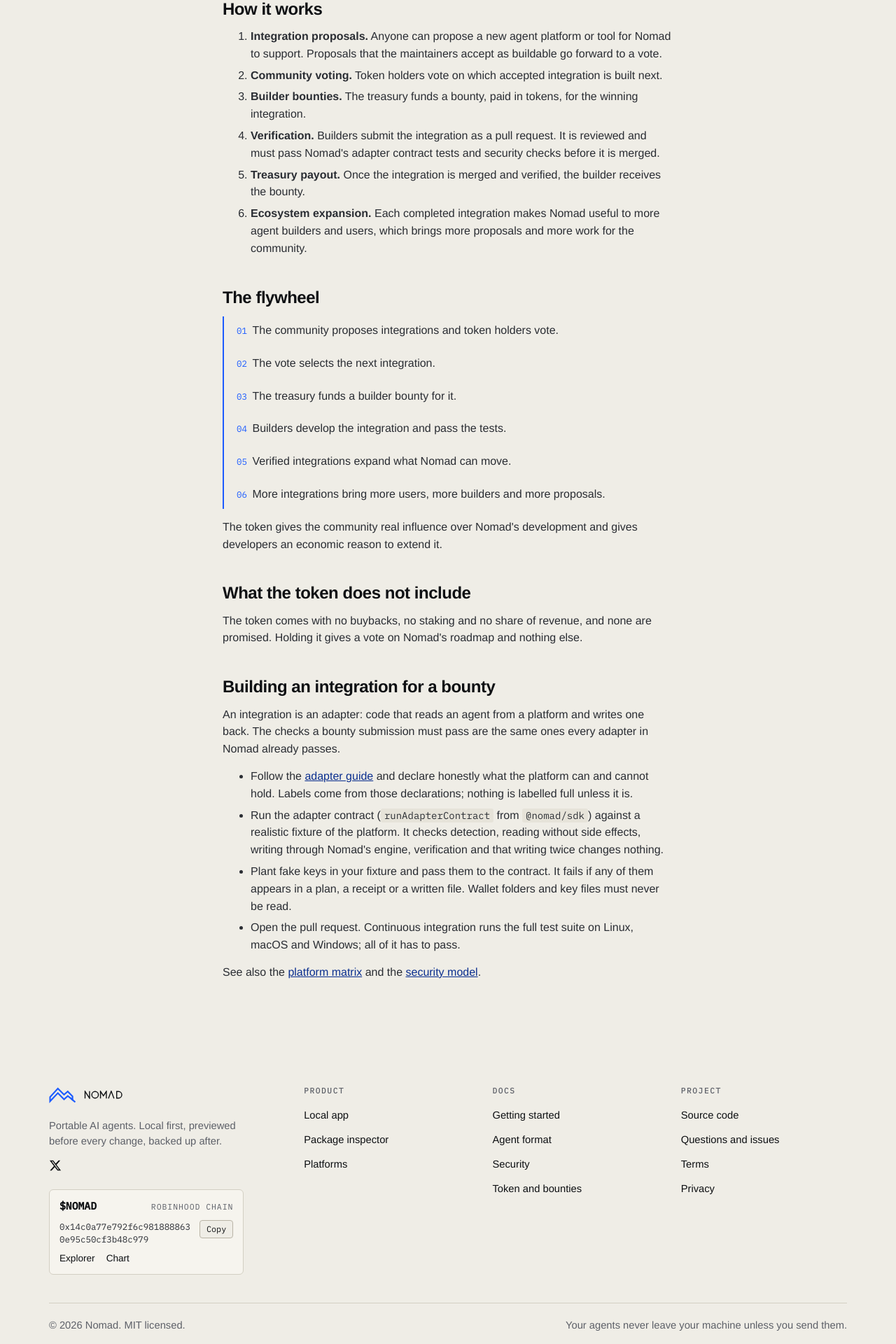
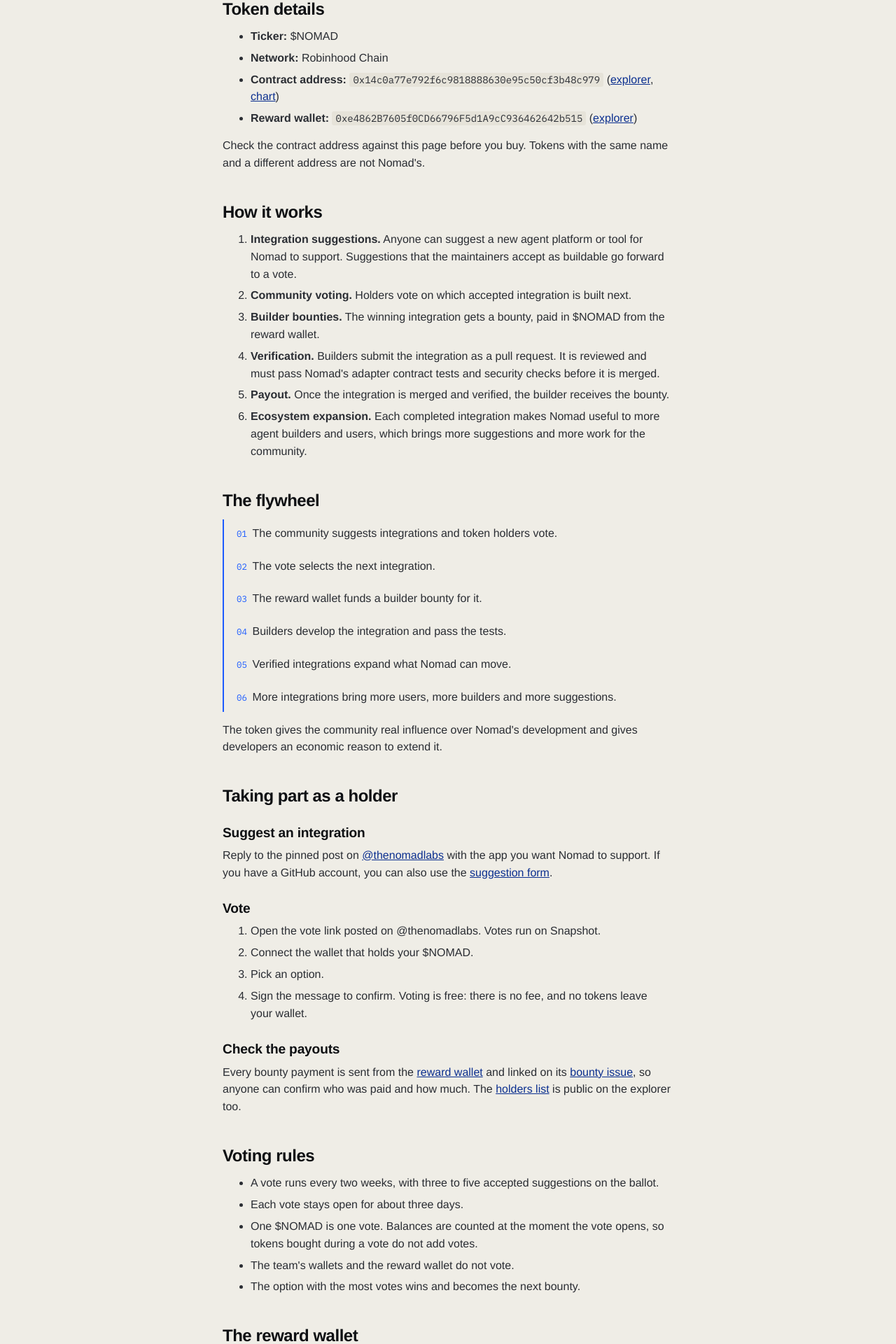
Before and after one commit to kadiri-seer/nomad, a Next.js app in the folder apps/web/: page /docs/token in a window 1280 px wide. Shown: the part 360-2280 px from the top of the page at 70% size. Built offline with nearby package versions, Linux system fonts and the light colour scheme; no server answers.

Commit message:
docs: add voting, reward wallet and holder steps to token page
Lists the token contract and the Safe reward wallet, explains how holders suggest integrations, vote on Snapshot and check payouts, and sets the voting rules. Adds GitHub forms for integration suggestions and bounties.

```diff
--- a/apps/web/app/docs/token/page.tsx
+++ b/apps/web/app/docs/token/page.tsx
@@ -1,18 +1,23 @@
 import Link from "next/link";
 import { REPO_URL } from "@/components/SiteFooter";
+import { X_HANDLE, X_URL } from "@/components/Social";
+import { REWARD_SAFE, REWARD_SAFE_URL, SNAPSHOT_URL, TOKEN_CA, TOKEN_CHAIN, TOKEN_CHART_URL, TOKEN_EXPLORER_URL, TOKEN_HOLDERS_URL, TOKEN_TICKER } from "@/lib/token";
 
 export const metadata = {
   title: "Token and builder bounties",
-  description: "How Nomad's token coordinates which integrations get built next and funds the builders who make them."
+  description: "How $NOMAD holders choose which integrations Nomad gets next, and how builders are paid for delivering them."
 };
 
+const PROPOSAL_URL = `${REPO_URL}/issues/new?template=integration-proposal.yml`;
+const BOUNTIES_URL = `${REPO_URL}/issues?q=is%3Aissue+in%3Atitle+%22%5BBounty%5D%22`;
+
 const FLYWHEEL = [
-  "The community proposes integrations and token holders vote.",
+  "The community suggests integrations and token holders vote.",
   "The vote selects the next integration.",
-  "The treasury funds a builder bounty for it.",
+  "The reward wallet funds a builder bounty for it.",
   "Builders develop the integration and pass the tests.",
   "Verified integrations expand what Nomad can move.",
-  "More integrations bring more users, more builders and more proposals."
+  "More integrations bring more users, more builders and more suggestions."
 ];
 
 export default function Token() {
@@ -21,28 +26,45 @@ export default function Token() {
       <p className="label">Documentation</p>
       <h1>Token and builder bounties</h1>
       <p>
-        Nomad&apos;s token has two jobs: governance and funding development. Token holders decide which integrations Nomad gets next, and the treasury pays the builders who deliver them. The token coordinates the people deciding what Nomad becomes and the builders making it happen.
+        {TOKEN_TICKER} has two jobs: governance and funding development. Holders decide which integrations Nomad gets next, and the reward wallet pays the builders who deliver them. The token coordinates the people deciding what Nomad becomes and the builders making it happen.
       </p>
+
+      <h2>Token details</h2>
+      <ul>
+        <li>
+          <strong>Ticker:</strong> {TOKEN_TICKER}
+        </li>
+        <li>
+          <strong>Network:</strong> {TOKEN_CHAIN}
+        </li>
+        <li>
+          <strong>Contract address:</strong> <code className="break">{TOKEN_CA}</code> (<a href={TOKEN_EXPLORER_URL}>explorer</a>, <a href={TOKEN_CHART_URL}>chart</a>)
+        </li>
+        <li>
+          <strong>Reward wallet:</strong> <code className="break">{REWARD_SAFE}</code> (<a href={REWARD_SAFE_URL}>explorer</a>)
+        </li>
+      </ul>
+      <p>Check the contract address against this page before you buy. Tokens with the same name and a different address are not Nomad&apos;s.</p>
 
       <h2>How it works</h2>
       <ol>
         <li>
-          <strong>Integration proposals.</strong> Anyone can propose a new agent platform or tool for Nomad to support. Proposals that the maintainers accept as buildable go forward to a vote.
+          <strong>Integration suggestions.</strong> Anyone can suggest a new agent platform or tool for Nomad to support. Suggestions that the maintainers accept as buildable go forward to a vote.
         </li>
         <li>
-          <strong>Community voting.</strong> Token holders vote on which accepted integration is built next.
+          <strong>Community voting.</strong> Holders vote on which accepted integration is built next.
         </li>
         <li>
-          <strong>Builder bounties.</strong> The treasury funds a bounty, paid in tokens, for the winning integration.
+          <strong>Builder bounties.</strong> The winning integration gets a bounty, paid in {TOKEN_TICKER} from the reward wallet.
         </li>
         <li>
           <strong>Verification.</strong> Builders submit the integration as a pull request. It is reviewed and must pass Nomad&apos;s adapter contract tests and security checks before it is merged.
         </li>
         <li>
-          <strong>Treasury payout.</strong> Once the integration is merged and verified, the builder receives the bounty.
+          <strong>Payout.</strong> Once the integration is merged and verified, the builder receives the bounty.
         </li>
         <li>
-          <strong>Ecosystem expansion.</strong> Each completed integration makes Nomad useful to more agent builders and users, which brings more proposals and more work for the community.
+          <strong>Ecosystem expansion.</strong> Each completed integration makes Nomad useful to more agent builders and users, which brings more suggestions and more work for the community.
         </li>
       </ol>
 
@@ -53,6 +75,37 @@ export default function Token() {
         ))}
       </ol>
       <p>The token gives the community real influence over Nomad&apos;s development and gives developers an economic reason to extend it.</p>
+
+      <h2>Taking part as a holder</h2>
+      <h3>Suggest an integration</h3>
+      <p>
+        Reply to the pinned post on <a href={X_URL}>{X_HANDLE}</a> with the app you want Nomad to support. If you have a GitHub account, you can also use the <a href={PROPOSAL_URL}>suggestion form</a>.
+      </p>
+      <h3>Vote</h3>
+      <ol>
+        <li>Open the vote link posted on {X_HANDLE}. Votes run on Snapshot.</li>
+        <li>Connect the wallet that holds your {TOKEN_TICKER}.</li>
+        <li>Pick an option.</li>
+        <li>Sign the message to confirm. Voting is free: there is no fee, and no tokens leave your wallet.</li>
+      </ol>
+      <h3>Check the payouts</h3>
+      <p>
+        Every bounty payment is sent from the <a href={REWARD_SAFE_URL}>reward wallet</a> and linked on its <a href={BOUNTIES_URL}>bounty issue</a>, so anyone can confirm who was paid and how much. The <a href={TOKEN_HOLDERS_URL}>holders list</a> is public on the explorer too.
+      </p>
+
+      <h2>Voting rules</h2>
+      <ul>
+        <li>A vote runs every two weeks, with three to five accepted suggestions on the ballot.</li>
+        <li>Each vote stays open for about three days.</li>
+        <li>One {TOKEN_TICKER} is one vote. Balances are counted at the moment the vote opens, so tokens bought during a vote do not add votes.</li>
+        <li>The team&apos;s wallets and the reward wallet do not vote.</li>
+        <li>The option with the most votes wins and becomes the next bounty.</li>
+      </ul>
+
+      <h2>The reward wallet</h2>
+      <p>
+        Bounties are paid from a Safe multisig on {TOKEN_CHAIN}. Sending from it needs two approvals, so no single key can move the funds. Each bounty is funded when it is posted: its amount is moved into the reward wallet and the deposit is linked on the bounty issue. The amount of every bounty is stated when it is posted.
+      </p>
 
       <h2>What the token does not include</h2>
       <p>
@@ -72,11 +125,11 @@ export default function Token() {
           Plant fake keys in your fixture and pass them to the contract. It fails if any of them appears in a plan, a receipt or a written file. Wallet folders and key files must never be read.
         </li>
         <li>
-          Open the pull request. Continuous integration runs the full test suite on Linux, macOS and Windows; all of it has to pass.
+          Comment on the <a href={BOUNTIES_URL}>bounty issue</a> with the wallet address for your payout, then open the pull request. Continuous integration runs the full test suite on Linux, macOS and Windows; all of it has to pass.
         </li>
       </ul>
       <p>
-        See also the <Link href="/docs/adapters">platform matrix</Link> and the <Link href="/docs/security">security model</Link>.
+        See also the <Link href="/docs/adapters">platform matrix</Link> and the <Link href="/docs/security">security model</Link>. Votes run on <a href={SNAPSHOT_URL}>Snapshot</a>.
       </p>
     </>
   );
--- a/apps/web/components/TokenCA.tsx
+++ b/apps/web/components/TokenCA.tsx
@@ -1,12 +1,7 @@
 "use client";
 
 import { useState } from "react";
-
-export const TOKEN_TICKER = "$NOMAD";
-export const TOKEN_CA = "0x14c0a77e792f6c9818888630e95c50cf3b48c979";
-export const TOKEN_CHAIN = "Robinhood Chain";
-export const TOKEN_EXPLORER_URL = `https://robinhoodchain.blockscout.com/token/${TOKEN_CA}`;
-export const TOKEN_CHART_URL = `https://dexscreener.com/robinhood/${TOKEN_CA}`;
+import { TOKEN_CA, TOKEN_CHAIN, TOKEN_CHART_URL, TOKEN_EXPLORER_URL, TOKEN_TICKER } from "@/lib/token";
 
 /** The token ticker and contract address, with copy, explorer and chart links. */
 export function TokenCA() {
--- /dev/null
+++ b/apps/web/lib/token.ts
@@ -0,0 +1,15 @@
+/** $NOMAD token and reward wallet details, shared by the footer and the token page. */
+
+export const TOKEN_TICKER = "$NOMAD";
+export const TOKEN_CHAIN = "Robinhood Chain";
+export const TOKEN_CA = "0x14c0a77e792f6c9818888630e95c50cf3b48c979";
+
+/** The Safe multisig that pays builder rewards. Two approvals are needed to send from it. */
+export const REWARD_SAFE = "0xe4862B7605f0CD66796F5d1A9cC936462642b515";
+
+export const EXPLORER = "https://robinhoodchain.blockscout.com";
+export const TOKEN_EXPLORER_URL = `${EXPLORER}/token/${TOKEN_CA}`;
+export const TOKEN_HOLDERS_URL = `${EXPLORER}/token/${TOKEN_CA}?tab=holders`;
+export const TOKEN_CHART_URL = `https://dexscreener.com/robinhood/${TOKEN_CA}`;
+export const REWARD_SAFE_URL = `${EXPLORER}/address/${REWARD_SAFE}`;
+export const SNAPSHOT_URL = "https://snapshot.box";
```
Also changed, not shown: 1 other file (tests, documents, lock files or other folders).
